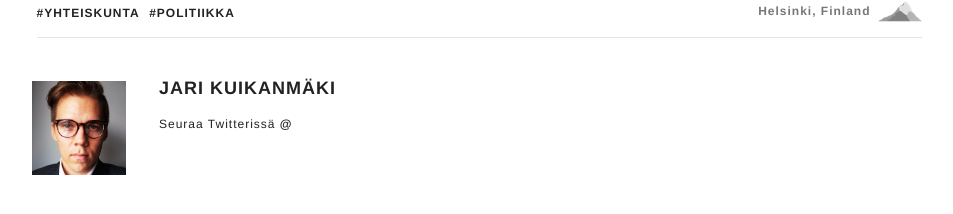
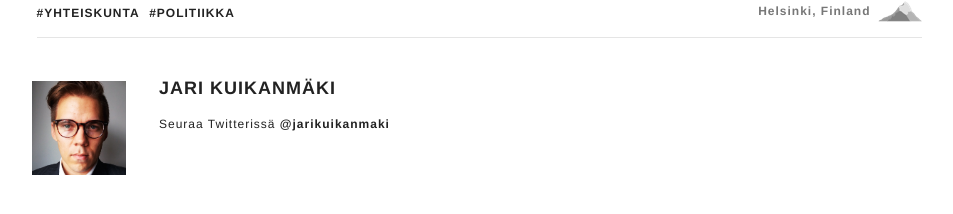
Before and after one commit to kuikanmaki/kuikanmaki.github.io, a Jekyll site: the page built from index.html, in a window 1280 px wide and 900 px high, scrolled down 7945 px. Shown: the part 560-774 px from the top of the window, without its empty margins (161-1114 px from the left). Built offline with Jekyll 4.4.1, drawn with Linux system fonts in a browser that asks for light colours; the list of posts is cut into pages by our own code; comment, search, counter and statistics services are not loaded.

Commit message:
modified twitter username in footer

```diff
--- a/_includes/footer.html
+++ b/_includes/footer.html
@@ -4,7 +4,7 @@
             <img class="about-avatar" src="{{ "/img/avatar.jpg" | prepend: site.baseurl }}" border="0" width="100" height="100" alt="[name]" />
             <div class="about-body">
                 <p class="about-body-title">Jari Kuikanmäki</p>
-                <p class="about-body-description">Seuraa Twitterissä <a href="https://twitter.com/{{ site.twitter.username }}" target="_blank" class="about-body-link about-body-link--bird">@{{ site.twitter.username }}</a></p>
+                <p class="about-body-description">Seuraa Twitterissä <a href="https://twitter.com/{{ site.twitter.username }}" target="_blank" class="about-body-link about-body-link--bird">@{{ site.twitter_username }}</a></p>
             </div>
         </section>
     </div>
```
